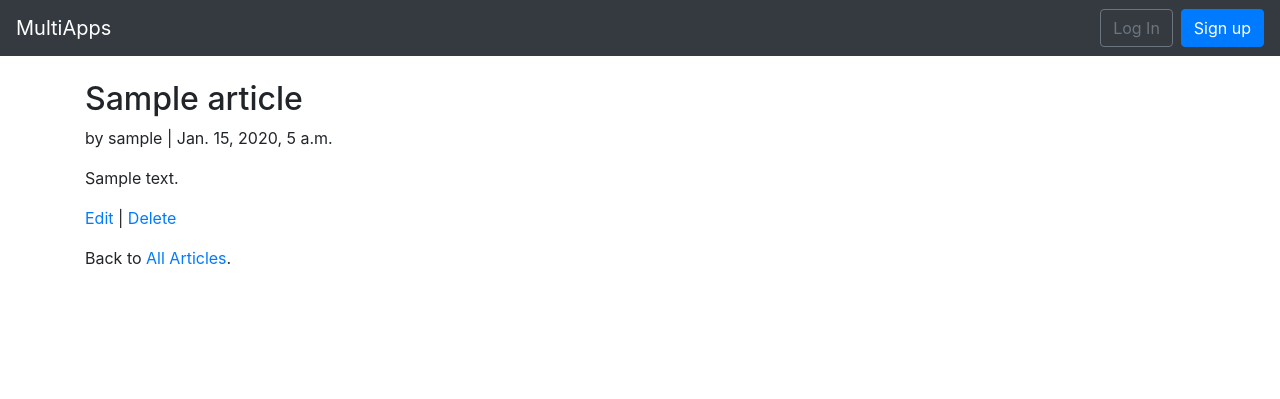
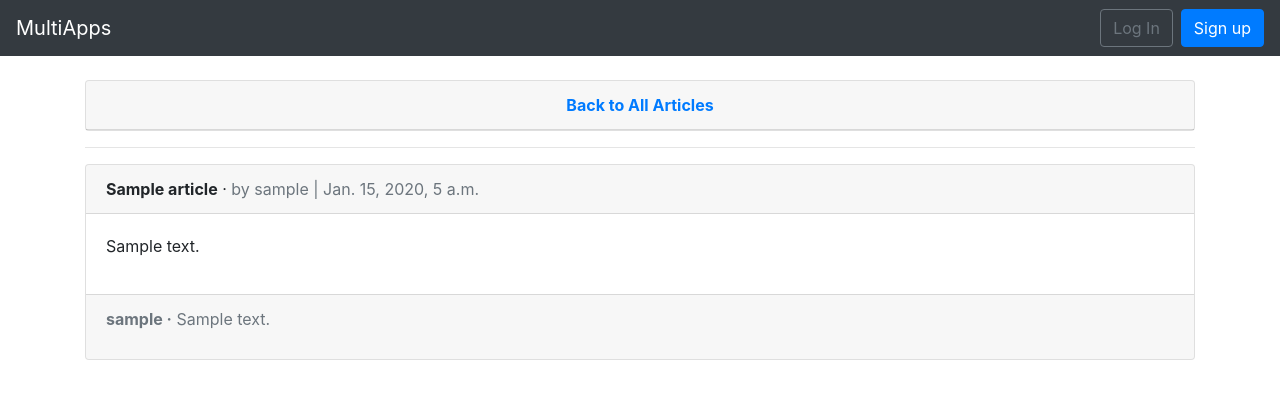
Before and after one commit to ecforthman/multiapps, a Django app: template templates/article_detail.html in a window 1280 px wide. Shown: the top 399 px of the page. Run offline with Django 3.2, Linux system fonts and the light colour scheme; the template is opened without the code that fills it: values that come from a table or form of the project are taken from there, others are empty; tables that the repository leaves empty hold one stand-in row (values such as "Sample post"); some libraries are stand-ins or nearby versions.

```diff
--- a/articles/models.py
+++ b/articles/models.py
@@ -2,6 +2,7 @@ from django.conf import settings
 from django.contrib.auth import get_user_model
 from django.db import models
 from django.urls import reverse
+from django.utils import timezone
 
 
 class Article(models.Model):
--- a/multiapps_project/settings.py
+++ b/multiapps_project/settings.py
@@ -25,7 +25,7 @@ BASE_DIR = os.path.dirname(os.path.dirname(os.path.abspath(__file__)))
 SECRET_KEY = '6z=2$@23e*^1c4h4nz3ht2qb^0#2m@v!urcvr%jyrl&$$q1-us'
 
 # SECURITY WARNING: don't run with debug turned on in production!
-DEBUG = False
+DEBUG = True
 
 ALLOWED_HOSTS = ["*"]
 
--- a/templates/article_detail.html
+++ b/templates/article_detail.html
@@ -1,13 +1,36 @@
 {% extends 'base.html' %}
 
 {% block content %}
-  <div class="article-entry">
-    <h2>{{ object.title }}</h2>
-    <p>by {{ object.author }} | {{ object.date }}</p>
+<div class="card">
+  <div class="card-header text-center">
+    <span class="font-weight-bold ">
+      <a href="{% url 'article_list' %}">Back to All Articles</a>
+    </span>
+  </div>
+</div>
+<div><hr></div>
+<div class="card">
+  <div class="card-header">
+    <span class="font-weight-bold">{{ article.title }}</span> &middot;
+    <span class="text-muted">by {{ article.author }} | {{ article.date }}</span>
+    <span class="text-muted">
+      {% if user.is_authenticated and article.author == user %}
+        |
+        <a href="{% url 'article_edit' article.pk %}">Edit</a> |
+        <a href="{% url 'article_delete' article.pk %}">Delete</a>
+      {% endif %}
+    </span>
+  </div>
+  <div class="card-body article-entry">
     <p>{{ object.body }}</p>
   </div>
-
-  <p><a href="{% url 'article_edit' article.pk %}">Edit</a> |
-    <a href="{% url 'article_delete' article.pk %}">Delete</a></p>
-  <p>Back to <a href="{% url 'article_list' %}">All Articles</a>.</p>
+  <div class="card-footer text-muted">
+    {% for comment in article.comments.all %}
+    <p>
+      <span class="font-weight-bold">{{ comment.author }} &middot;</span>
+        {{ comment }}
+    </p>
+    {% endfor %}
+  </div>
+</div>
 {% endblock content %}
```
Also changed, not shown: articles/views.py (+6 -2 lines), templates/article_list.html (+6 -12 lines), articles/migrations/0003_auto_20210219_1539.py (added), articles/migrations/0004_auto_20210222_1444.py (added), articles/urls.py (line endings or trailing spaces).
